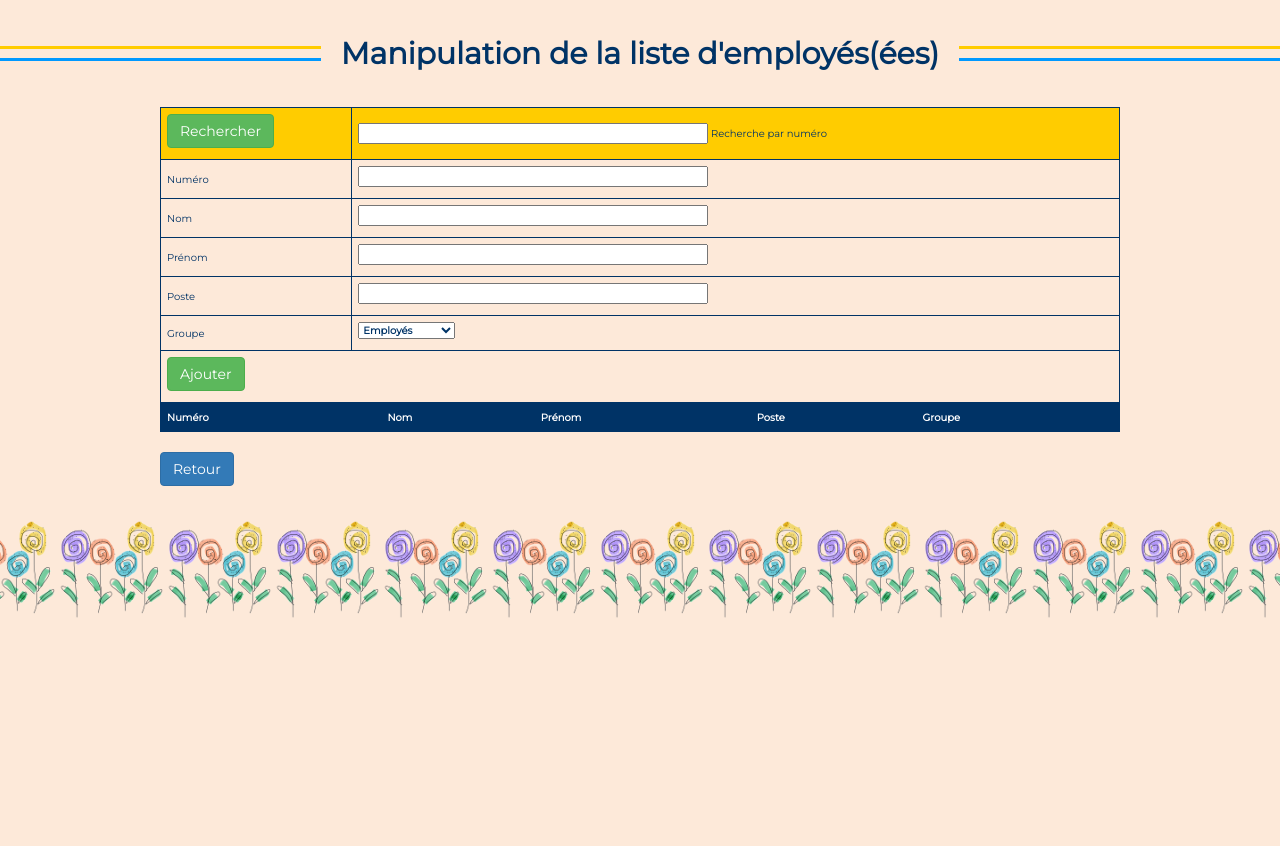
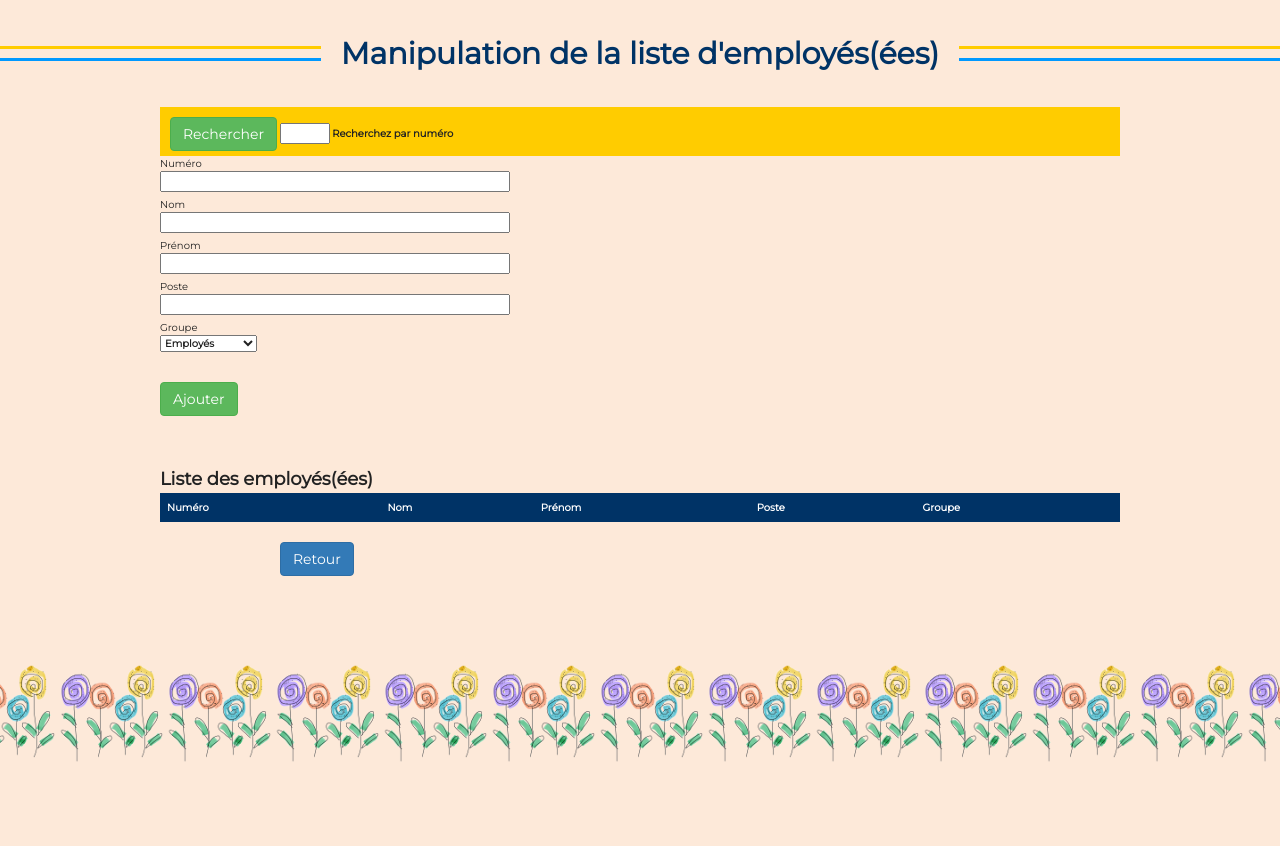
Before and after one commit to quidam66/CPE-CentreJour, a PHP site: page /private/modif.php in a window 1280 px wide; the page is wider, and only the part inside the window is pictured. Run offline with PHP 8.4, Linux system fonts and the light colour scheme; the visitor is signed in with stand-in values (Sample User, id 1); data that the repository does not hold is empty; some web fonts are replaced.

Commit message:
table responsive ajsutements ds modif et code

```diff
--- a/css/couleursChaudes.css
+++ b/css/couleursChaudes.css
@@ -258,6 +258,7 @@ img {
 .couleur-fond-td
 {
   background-color: #ffcc00;
+  padding: 10px 10px 0 10px;
 }
 
 .color-row-zero
@@ -542,12 +543,18 @@ td, th {
     white-space: nowrap;
   }
 
-  td:nth-of-type(1):before { content: ""; }
-  td:nth-of-type(2):before { content: "Lundi"; }
-  td:nth-of-type(3):before { content: "Mardi"; }
-  td:nth-of-type(4):before { content: "Mercredi"; }
-  td:nth-of-type(5):before { content: "Jeudi"; }
-  td:nth-of-type(6):before { content: "Vendredi"; }
+  .tableMenu td:nth-of-type(1):before { content: ""; }
+  .tableMenu td:nth-of-type(2):before { content: "Lundi"; }
+  .tableMenu td:nth-of-type(3):before { content: "Mardi"; }
+  .tableMenu td:nth-of-type(4):before { content: "Mercredi"; }
+  .tableMenu td:nth-of-type(5):before { content: "Jeudi"; }
+  .tableMenu td:nth-of-type(6):before { content: "Vendredi"; }
+
+  .tableEmploye td:nth-of-type(1):before { content: "Numéro"; }
+  .tableEmploye td:nth-of-type(2):before { content: "Nom"; }
+  .tableEmploye td:nth-of-type(3):before { content: "Prénom"; }
+  .tableEmploye td:nth-of-type(4):before { content: "Poste"; }
+  .tableEmploye td:nth-of-type(5):before { content: "Groupe"; }
 }
 
 .first-column
@@ -589,7 +596,7 @@ td, th {
 @media (max-width: 767px){
   .form-input, .form-input-contact
   {
-    width:250px;
+    width:200px;
   }
 }
 
@@ -627,9 +634,9 @@ td, th {
 }
 
 @media (max-width: 767px){
-  .message-text, .message-text-contact
+  .message-text-message, .message-text-contact
   {
-    width:285px;
+    width:205px;
   }
 }
 
@@ -777,3 +784,8 @@ img.align-right
   margin: auto;
   padding-top: 20px;
 }
+
+#t_rechercher
+{
+  width: 50px;
+}
--- a/private/modif.php
+++ b/private/modif.php
@@ -20,69 +20,54 @@
 	<div class="iframe-title-bg"><span>Manipulation de la liste d'employés(ées)</span></div>
 	<div id="modif-form-container">
 		<form id="form1" name="form1" method="post" action="code.php">
-			<table>
-				<tr>
-					<td class="couleur-fond-td">
+			<div class="couleur-fond-td">
 				<label>
 					<input class='btn btn-success' name="rechercher" type="submit" id="rechercher" value="Rechercher" />
+					<input class="search-form" name="t_rechercher" type="text" id="t_rechercher" />
+					<span>Recherchez par numéro</span>
 				</label>
-					</td>
-					<td class="couleur-fond-td">
-							<input class="search-form" name="t_rechercher" type="text" id="t_rechercher" />
-							<span>Recherche par numéro</span>
-					</td>
-				</tr>
-				<tr>
-					<td>Numéro</td>
-					<td>
+			</div>
+			<div>Numéro</div>
+			<div>
 				<label>
 					<input class="search-form" name="t_cpe_id" type="text" id="t_cpe_id" />
 				</label>
-					</td>
-				</tr>
-				<tr>
-					<td>Nom</td>
-					<td>
+			</div>
+			<div>Nom</td>
+			<div>
 				<label>
 					<input class="search-form" name="t_nom" type="text" id="t_nom" />
 				</label>
-					</td>
+			</div>
 				</tr>
 				<tr>
-					<td>Prénom</td>
-					<td>
+			<div>Prénom</div>
+			<div>
 				<label>
 					<input class="search-form" name="t_prenom" type="text" id="t_prenom" />
 				</label>
-					</td>
-				</tr>
-				<tr>
-					<td>Poste</td>
-					<td>
+			</div>
+			<div>Poste</div>
+			<div>
 				<label>
 					<input class="search-form" name="t_poste" type="text" id="t_poste" />
 				</label>
-					</td>
-				</tr>
-				<tr>
-					<td>Groupe</td>
-					<td>
+			</div>
+			<div>Groupe</div>
+			<div>
 				<label>
 					<select name="t_groupe" type="text" id="t_groupe" />
 						<option>Employés</option>
 						<option>Administration</option>
 					<select>
 				</label>
-					</td>
-				</tr>
-				<tr>
-					<td colspan="2">
+			</div>
+			 <div class='small-height'></div>
+			<div>
 				<label>
 					<input class='btn btn-success' name="ajouter" type="submit" id="ajouter" value="Ajouter" />
 				</label>
-					</td>
-				</tr>
-			</table>
+			</div>
 		</form>
 <?php
 	try
@@ -98,7 +83,10 @@
 
 	$reponse = $bdd->query('SELECT * FROM employes ORDER BY nom');
 ?>
-		<table>
+		<div class="small-height"></div>
+		<div class="form-label">Liste des employés(ées)</div>
+		<table class="tableEmploye">
+			<thead>
 				<tr>
 					<th>Numéro</th>
 					<th>Nom</th>
@@ -106,6 +94,8 @@
 					<th>Poste</th>
 					<th>Groupe</th>
 				</tr>
+			</thead>
+			<body>
 <?php
 $var=0;
 while ($donnees = $reponse->fetch())
@@ -140,6 +130,7 @@ $var=0;
  }
 $reponse->closeCursor();
 ?>
+		</body>
 		</table>
 	</div>
 	<div id='btn-back'>
```
Also changed, not shown: pages/menu_ete.html (+5 -5 lines), pages/menu_hiver.html (+6 -6 lines), private/code.php (+23 -34 lines). Lines whose indentation alone changed are shown as unchanged.
